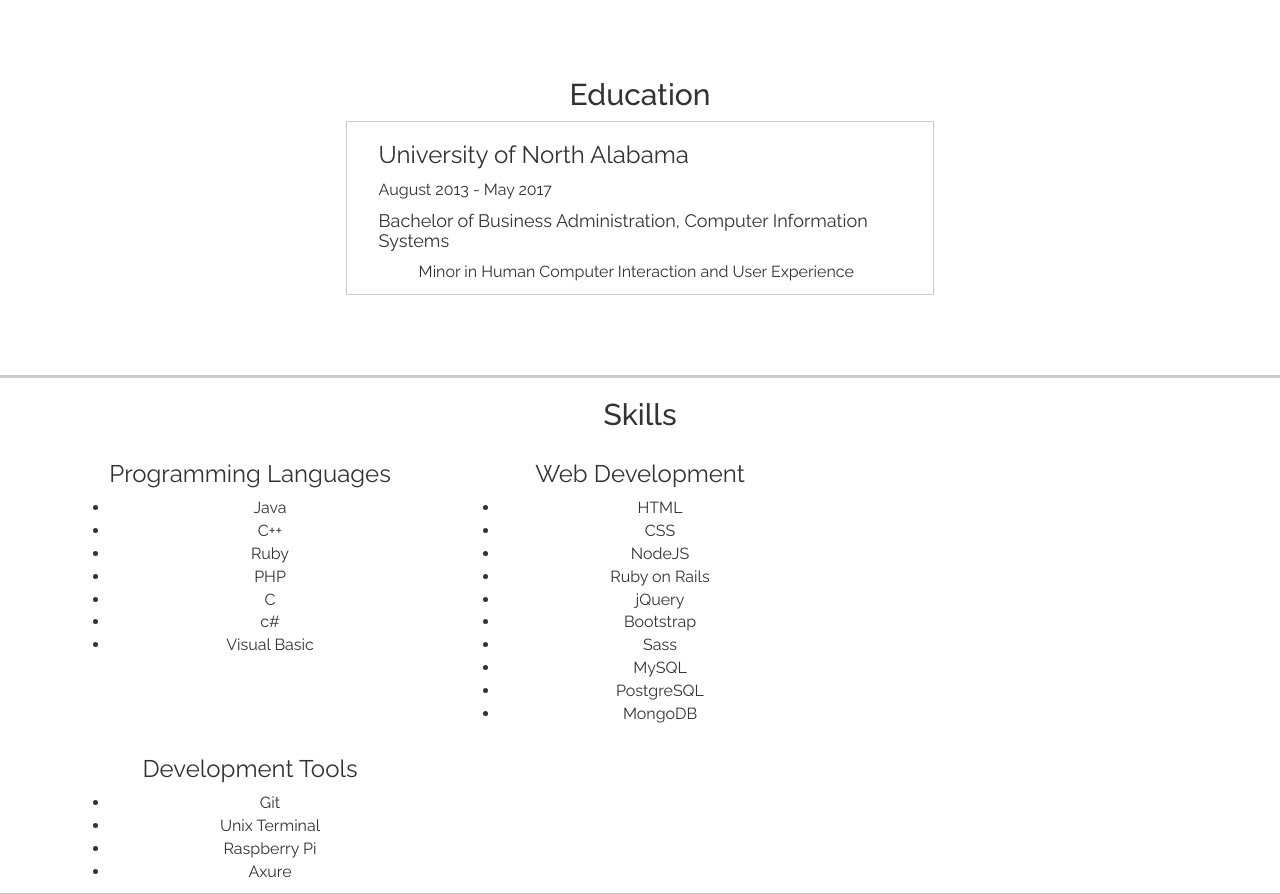
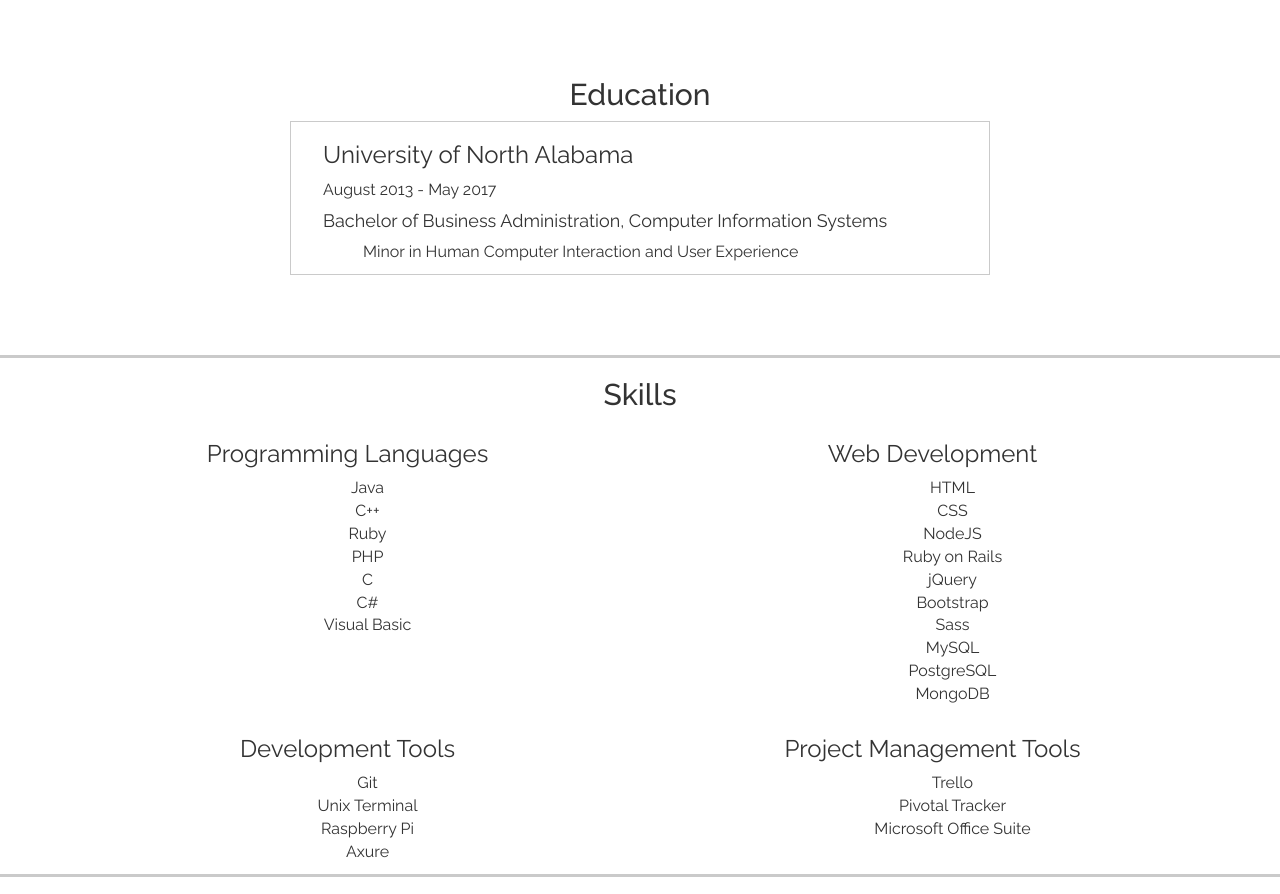
Before and after one commit to Hazreal/personal-site, a plain HTML site: page index.html in a window 1280 px wide. Shown: the part 720-1614 px from the top of the page. Drawn offline with nearby package versions, Linux system fonts and the light colour scheme.

Commit message:
Messed with sizing of education box

```diff
--- a/css/styles.css
+++ b/css/styles.css
@@ -21,6 +21,9 @@ h2{
 }
 h3, h4{
   font-weight: 400;
+}
+ul{
+  list-style-type: none;
 }
 .navbar-nav {
   text-align: center;
@@ -50,7 +53,8 @@ h3, h4{
   text-align: left;
   padding: 0 2em 0 2em;
   border: thin solid #CACACA;
-  margin: 0 27% 0 27%;
+  margin: 0 auto;
+  width: 700px;
 }
 .ed-info ul{
   list-style-type: none;
@@ -60,6 +64,8 @@ h3, h4{
   text-align: center;
 }
 .skills .container{
+  text-align: center;
+  margin: 0 auto;
 }
 /* smartphones, iPhone, portrait 480x320 phones */
 @media (min-width:320px)  {
--- a/index.html
+++ b/index.html
@@ -53,7 +53,7 @@
     <!-- About Start -->
     <div class="about">
       <div class="container">
-        <h2 class=head>About</h2>
+        <h2 id=head>About</h2>
         <p>
           I am a recent graduate from the University of North Alabama having just graduated in May of 2017. I graduated with a Bachelors in Computer Information Systems with a minor in Human Computer Interaction.
           I was president of the University of North Alabama's Association for Information Systems. I am currently looking for a job!
@@ -81,7 +81,7 @@
       <h2 id="skills">Skills</h2>
       <div class="container">
         <div class="row">
-          <div class="col-sm-4">
+          <div class="col-sm-6">
             <h3 id="languages">Programming Languages</h3>
             <ul>
               <li>Java</li>
@@ -89,11 +89,11 @@
               <li>Ruby</li>
               <li>PHP</li>
               <li>C</li>
-              <li>c#</li>
+              <li>C#</li>
               <li>Visual Basic</li>
             </ul>
           </div>
-          <div class="col-sm-4">
+          <div class="col-sm-6">
             <h3 id="web-dev">Web Development</h3>
             <ul>
               <li>HTML</li>
@@ -110,13 +110,21 @@
           </div>
         </div>
           <div class="row">
-            <div class="col-sm-4">
+            <div class="col-sm-6">
               <h3 class="dev-tools">Development Tools</h3>
               <ul>
                 <li>Git</li>
                 <li>Unix Terminal</li>
                 <li>Raspberry Pi</li>
                 <li>Axure</li>
+              </ul>
+            </div>
+            <div class="col-sm-6">
+              <h3 class="management-tools">Project Management Tools</h3>
+              <ul>
+                <li>Trello</li>
+                <li>Pivotal Tracker</li>
+                <li>Microsoft Office Suite</li>
               </ul>
             </div>
           </div>
```
